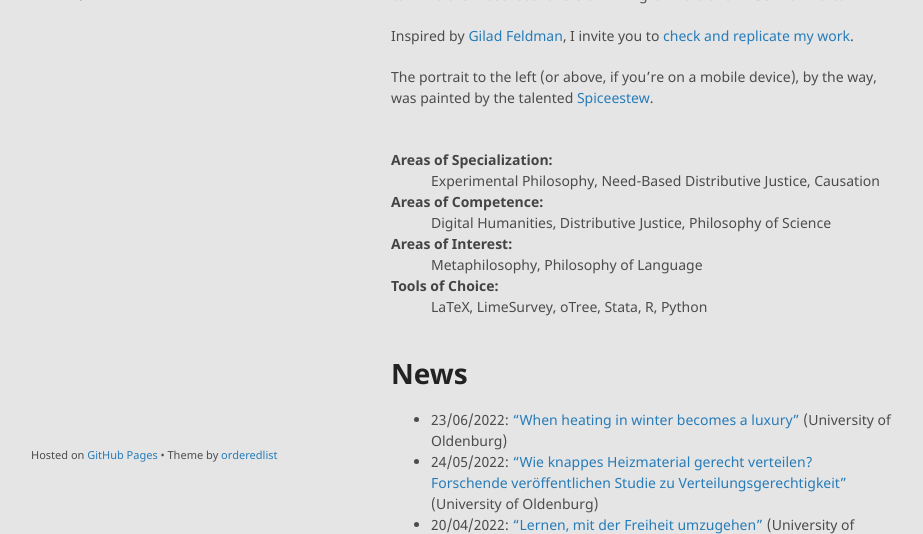
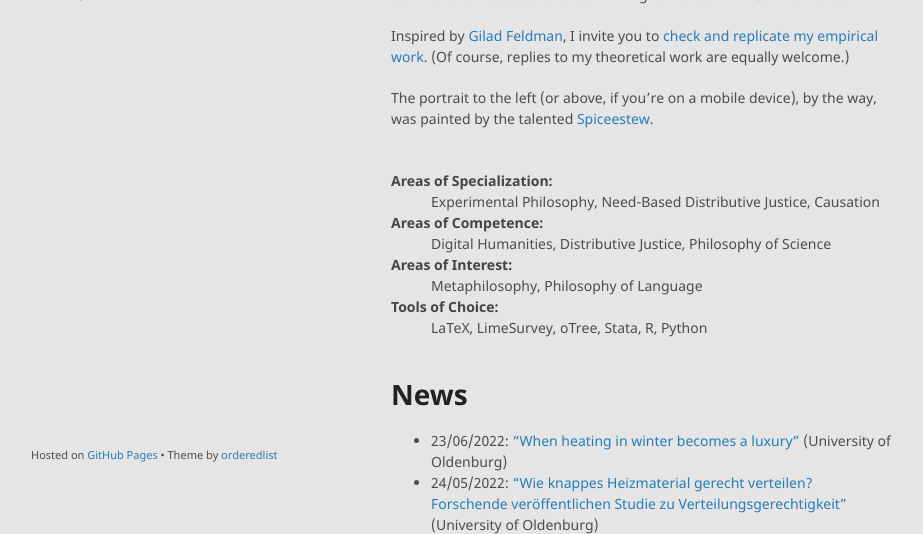
Before and after one commit to alephmembeth/alephmembeth.github.io, a Jekyll site: the page built from index.md, in a window 1280 px wide and 900 px high, cut to the strip 366-900 px from the top of the window. Shown: the whole strip, without its empty margins (179-1102 px from the left). Built offline with Jekyll 4.4.1, drawn with Linux system fonts in a browser that asks for light colours.

Commit message:
Update index.md

```diff
--- a/index.md
+++ b/index.md
@@ -15,7 +15,7 @@
 
 Most of this information can also be found bundled in my CV, of which you can find the most recent version in English [here](https://github.com/alephmembeth/curriculum-vitae/blob/main/english/cv_english.pdf) and in German [here](https://github.com/alephmembeth/curriculum-vitae/blob/main/german/cv_german.pdf).
 
-Inspired by [Gilad Feldman](https://mgto.org/check-me-replicate-me/), I invite you to [check and replicate my work](./check.md).
+Inspired by [Gilad Feldman](https://mgto.org/check-me-replicate-me/), I invite you to [check and replicate my empirical work](./check.md). (Of course, replies to my theoretical work are equally welcome.)
 
 The portrait to the left (or above, if you’re on a mobile device), by the way, was painted by the talented [Spiceestew](https://spiceestew.carrd.co/).
 
```
